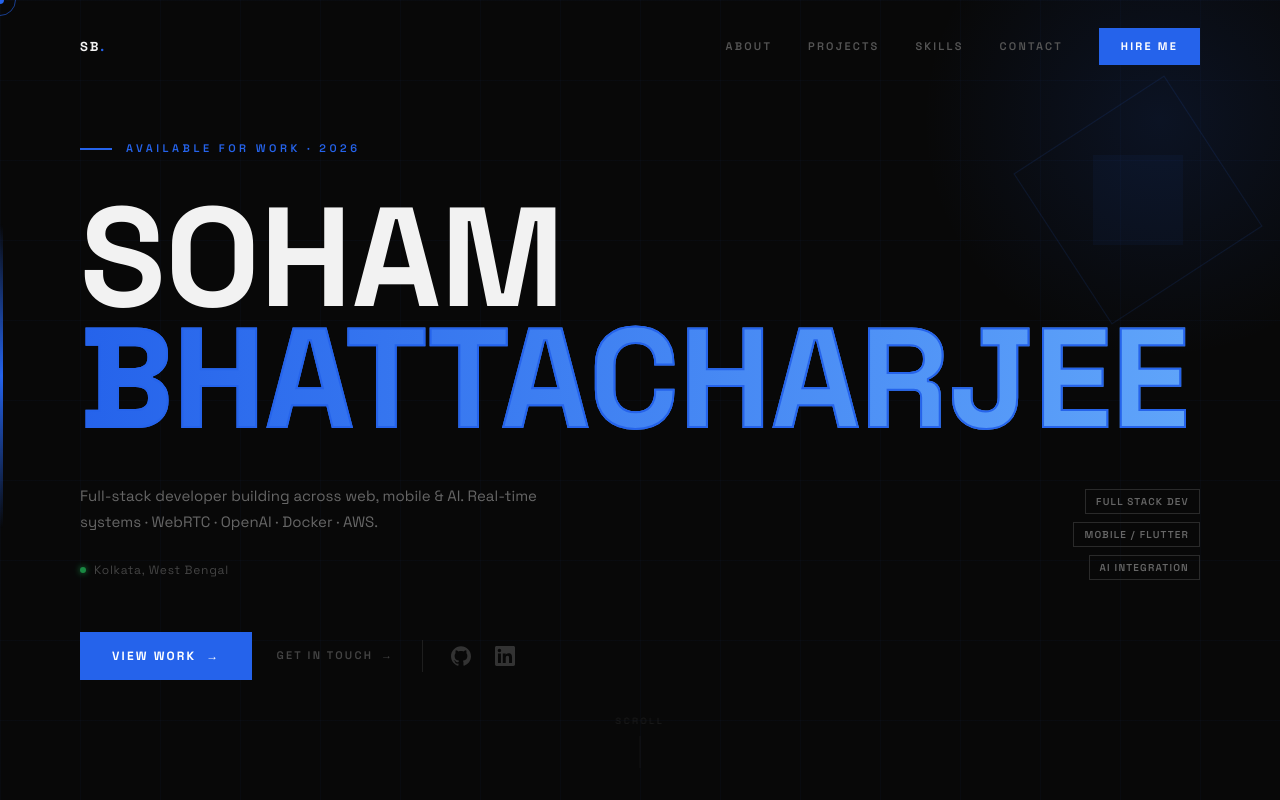
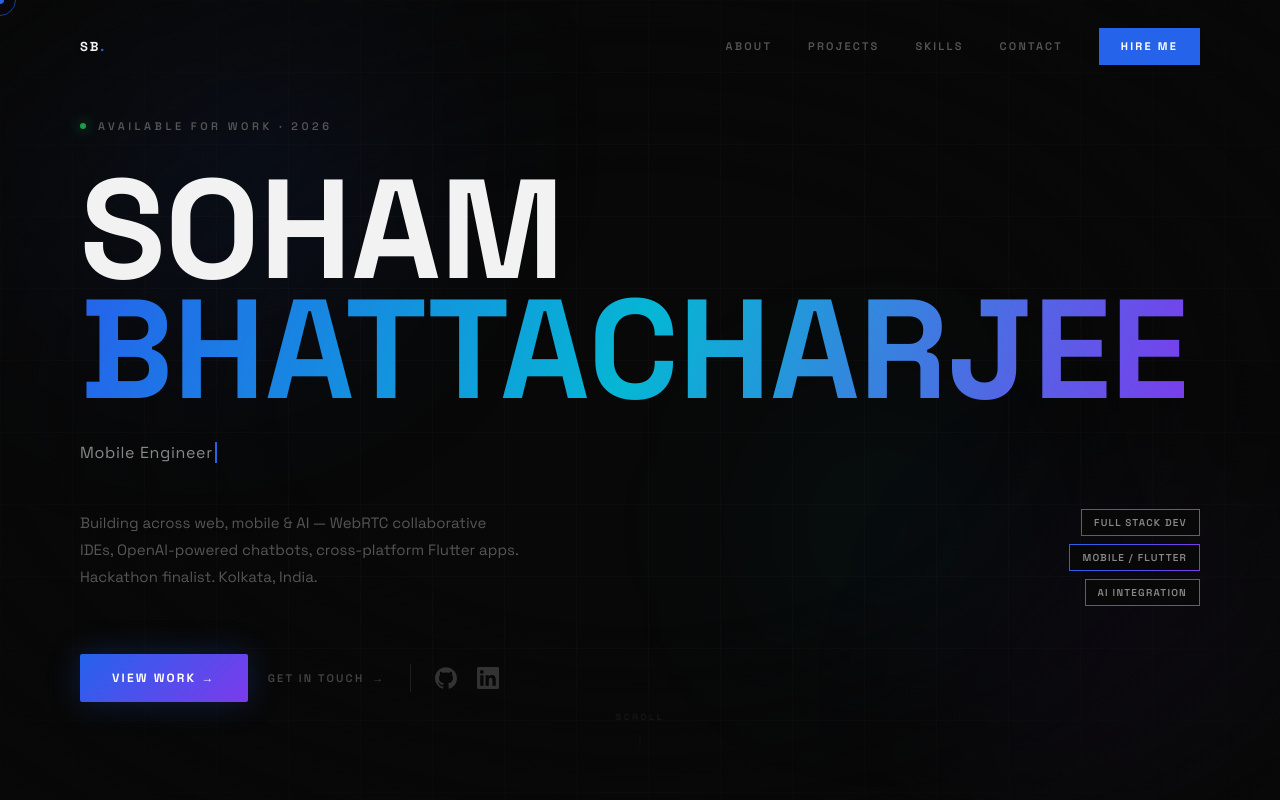
Before and after one commit to SohamBhattacharjee2003/Portfolio_Next, a Next.js app: page / in a window 1280 px wide. Shown: the top 800 px of the page. Built offline with nearby package versions, Linux system fonts and the light colour scheme.

Commit message:
Hero: animated orbs, gradient name, typewriter role, gradient CTA

```diff
--- a/components/Hero.tsx
+++ b/components/Hero.tsx
@@ -1,203 +1,177 @@
 "use client";
-import { useEffect, useRef } from "react";
+import { useEffect, useRef, useState } from "react";
 import { SiGithub, SiLinkedin } from "react-icons/si";
 
+const roles = ["Full-Stack Developer", "Mobile Engineer", "AI Builder", "Open Source Contributor"];
+
 export default function Hero() {
-  const headRef = useRef<HTMLDivElement>(null);
-  const subRef  = useRef<HTMLDivElement>(null);
-  const ctaRef  = useRef<HTMLDivElement>(null);
+  const [roleIdx, setRoleIdx]       = useState(0);
+  const [displayed, setDisplayed]   = useState("");
+  const [deleting, setDeleting]     = useState(false);
+  const containerRef                = useRef<HTMLElement>(null);
 
+  /* typewriter */
   useEffect(() => {
-    [headRef, subRef, ctaRef].forEach((r, i) => {
-      const el = r.current;
-      if (!el) return;
+    const word  = roles[roleIdx];
+    const speed = deleting ? 45 : 90;
+    const t = setTimeout(() => {
+      if (!deleting && displayed === word) {
+        setTimeout(() => setDeleting(true), 2000);
+        return;
+      }
+      if (deleting && displayed === "") {
+        setDeleting(false);
+        setRoleIdx(i => (i + 1) % roles.length);
+        return;
+      }
+      setDisplayed(deleting ? word.slice(0, displayed.length - 1) : word.slice(0, displayed.length + 1));
+    }, speed);
+    return () => clearTimeout(t);
+  }, [displayed, deleting, roleIdx]);
+
+  /* staggered entrance */
+  useEffect(() => {
+    const els = containerRef.current?.querySelectorAll<HTMLElement>("[data-anim]");
+    els?.forEach((el, i) => {
       el.style.opacity = "0";
-      el.style.transform = "translateY(36px)";
-      el.style.transition = `opacity 0.9s ease ${i * 0.18}s, transform 0.9s ease ${i * 0.18}s`;
-      setTimeout(() => { el.style.opacity = "1"; el.style.transform = "translateY(0)"; }, 60);
+      el.style.transform = "translateY(28px)";
+      el.style.transition = `opacity 0.85s ease ${i * 0.13}s, transform 0.85s ease ${i * 0.13}s`;
+      setTimeout(() => { el.style.opacity = "1"; el.style.transform = "translateY(0)"; }, 80);
     });
   }, []);
 
   return (
     <section
       id="hero"
-      style={{
-        minHeight: "100vh",
-        display: "flex",
-        alignItems: "center",
-        position: "relative",
-        overflow: "hidden",
-        paddingTop: 100,
-        paddingBottom: 80,
-      }}
+      ref={containerRef}
+      style={{ minHeight: "100vh", display: "flex", alignItems: "center", position: "relative", overflow: "hidden", paddingTop: 100, paddingBottom: 80 }}
     >
-      {/* Grid bg */}
+      {/* ── Animated orbs ── */}
+      <div className="orb orb-blue"  style={{ top: "-10%",  left: "-5%"  }} />
+      <div className="orb orb-purple" style={{ bottom: "-15%", right: "-8%" }} />
+      <div className="orb orb-cyan"  style={{ top: "50%",   right: "20%" }} />
+
+      {/* ── Grid overlay ── */}
       <div style={{
         position: "absolute", inset: 0, pointerEvents: "none",
-        backgroundImage:
-          "linear-gradient(rgba(37,99,235,0.03) 1px, transparent 1px), linear-gradient(90deg, rgba(37,99,235,0.03) 1px, transparent 1px)",
-        backgroundSize: "80px 80px",
+        backgroundImage: "linear-gradient(rgba(255,255,255,0.02) 1px, transparent 1px), linear-gradient(90deg, rgba(255,255,255,0.02) 1px, transparent 1px)",
+        backgroundSize: "72px 72px",
       }} />
 
-      {/* Blue glow top-right */}
+      {/* ── Vignette ── */}
       <div style={{
-        position: "absolute", top: -120, right: -120,
-        width: 480, height: 480,
-        background: "radial-gradient(circle, rgba(37,99,235,0.12) 0%, transparent 70%)",
-        pointerEvents: "none",
+        position: "absolute", inset: 0, pointerEvents: "none",
+        background: "radial-gradient(ellipse at center, transparent 40%, #080808 100%)",
       }} />
 
-      {/* Rotating border square */}
-      <div style={{
-        position: "absolute", top: 110, right: 52,
-        width: 180, height: 180,
-        border: "1px solid rgba(37,99,235,0.12)",
-        animation: "spin 40s linear infinite",
-        pointerEvents: "none",
-      }} />
-      <div style={{
-        position: "absolute", top: 155, right: 97,
-        width: 90, height: 90,
-        background: "rgba(37,99,235,0.05)",
-        pointerEvents: "none",
-      }} />
-
-      {/* Left accent */}
-      <div style={{
-        position: "absolute", left: 0, top: "28%",
-        width: 3, height: "38%",
-        background: "linear-gradient(to bottom, transparent, #2563eb, transparent)",
-      }} />
-
-      <div className="container">
+      <div className="container" style={{ position: "relative", zIndex: 1 }}>
 
         {/* Eyebrow */}
-        <div ref={headRef}>
-          <div style={{ display: "flex", alignItems: "center", gap: 14, marginBottom: 40 }}>
-            <div style={{ width: 32, height: 2, background: "#2563eb" }} />
-            <span style={{
-              fontSize: 11, fontWeight: 600, letterSpacing: "0.32em",
-              textTransform: "uppercase", color: "#2563eb",
-            }}>
+        <div data-anim style={{ display: "flex", alignItems: "center", gap: 12, marginBottom: 36 }}>
+          <div style={{ width: 6, height: 6, background: "#22c55e", borderRadius: "50%", boxShadow: "0 0 8px #22c55e", animation: "pulse-dot 2s ease infinite" }} />
+          <span style={{ fontSize: 11, fontWeight: 600, letterSpacing: "0.32em", textTransform: "uppercase", color: "#555" }}>
             Available for Work · 2026
           </span>
         </div>
 
-          {/* Name — two lines */}
-          <div style={{ lineHeight: 0.86, fontWeight: 800, letterSpacing: "-0.025em" }}>
-            <div style={{ fontSize: "clamp(64px, 11vw, 148px)", color: "#f2f2f2" }}>
+        {/* Name */}
+        <div data-anim style={{ lineHeight: 0.85, fontWeight: 900, letterSpacing: "-0.03em", marginBottom: 32 }}>
+          <div style={{ fontSize: "clamp(60px, 11vw, 152px)", color: "#f2f2f2" }}>
             SOHAM
           </div>
           <div style={{
-              fontSize: "clamp(64px, 11vw, 148px)",
-              color: "transparent",
-              WebkitTextStroke: "2px #2563eb",
-              /* fallback for browsers that don't support stroke well */
-              background: "linear-gradient(90deg, #2563eb, #60a5fa)",
+            fontSize: "clamp(60px, 11vw, 152px)",
+            background: "linear-gradient(110deg, #2563eb 0%, #06b6d4 50%, #7c3aed 100%)",
             WebkitBackgroundClip: "text",
             WebkitTextFillColor: "transparent",
+            backgroundClip: "text",
           }}>
             BHATTACHARJEE
           </div>
         </div>
+
+        {/* Typewriter role */}
+        <div data-anim style={{ marginBottom: 40, minHeight: 28 }}>
+          <span style={{ fontSize: 16, color: "#888", fontWeight: 400, letterSpacing: "0.04em" }}>
+            {displayed}
+            <span style={{ borderRight: "2px solid #2563eb", marginLeft: 2, animation: "blink 0.9s step-end infinite" }} />
+          </span>
         </div>
 
-        {/* Sub row */}
-        <div
-          ref={subRef}
-          style={{
-            marginTop: 44,
-            display: "flex",
-            alignItems: "flex-end",
-            justifyContent: "space-between",
-            flexWrap: "wrap",
-            gap: 24,
-          }}
-        >
-          <div style={{ maxWidth: 460 }}>
-            <p style={{ fontSize: 15, color: "#666", lineHeight: 1.75, marginBottom: 20 }}>
-              Full-stack developer building across web, mobile &amp; AI.
-              Real-time systems · WebRTC · OpenAI · Docker · AWS.
+        {/* Description + tags */}
+        <div data-anim style={{ display: "flex", alignItems: "flex-start", justifyContent: "space-between", flexWrap: "wrap", gap: 24, marginBottom: 48 }}>
+          <p style={{ fontSize: 15, color: "#555", lineHeight: 1.8, maxWidth: 440 }}>
+            Building across web, mobile &amp; AI — WebRTC collaborative IDEs, OpenAI-powered chatbots, cross-platform Flutter apps. Hackathon finalist. Kolkata, India.
           </p>
-            {/* Location pill */}
-            <div style={{ display: "inline-flex", alignItems: "center", gap: 8 }}>
-              <span style={{
-                width: 6, height: 6, background: "#22c55e",
-                borderRadius: "50%", boxShadow: "0 0 6px #22c55e",
-                animation: "pulse 2s ease infinite",
-              }} />
-              <span style={{ fontSize: 12, color: "#444", letterSpacing: "0.06em" }}>
-                Kolkata, West Bengal
-              </span>
-            </div>
-          </div>
-
-          {/* Role tags */}
           <div style={{ display: "flex", flexDirection: "column", alignItems: "flex-end", gap: 8 }}>
             {["Full Stack Dev", "Mobile / Flutter", "AI Integration"].map((t) => (
-              <span key={t} className="tag">{t}</span>
+              <span key={t} style={{
+                fontSize: 10, fontWeight: 600, letterSpacing: "0.12em", textTransform: "uppercase",
+                padding: "5px 12px",
+                border: "1px solid transparent",
+                background: "linear-gradient(#080808,#080808) padding-box, linear-gradient(90deg,#2563eb,#7c3aed) border-box",
+                color: "#888",
+              }}>
+                {t}
+              </span>
             ))}
           </div>
         </div>
 
-        {/* CTAs + socials */}
-        <div ref={ctaRef} style={{ marginTop: 52, display: "flex", alignItems: "center", gap: 24, flexWrap: "wrap" }}>
+        {/* CTAs */}
+        <div data-anim style={{ display: "flex", alignItems: "center", gap: 20, flexWrap: "wrap" }}>
           <a
             href="#projects"
             style={{
               display: "inline-flex", alignItems: "center", gap: 10,
-              background: "#2563eb", color: "#fff",
-              fontSize: 12, fontWeight: 700, letterSpacing: "0.18em", textTransform: "uppercase",
-              padding: "15px 32px", textDecoration: "none",
-              transition: "background 0.2s, gap 0.2s",
+              background: "linear-gradient(135deg, #2563eb, #7c3aed)",
+              color: "#fff", fontSize: 12, fontWeight: 700, letterSpacing: "0.18em",
+              textTransform: "uppercase", padding: "15px 32px", textDecoration: "none",
+              transition: "opacity 0.2s, transform 0.2s", borderRadius: 2,
+              boxShadow: "0 0 32px rgba(37,99,235,0.25)",
             }}
-            onMouseEnter={(e) => { e.currentTarget.style.background = "#1d4ed8"; }}
-            onMouseLeave={(e) => { e.currentTarget.style.background = "#2563eb"; }}
+            onMouseEnter={e => { (e.currentTarget as HTMLElement).style.opacity = "0.85"; (e.currentTarget as HTMLElement).style.transform = "translateY(-2px)"; }}
+            onMouseLeave={e => { (e.currentTarget as HTMLElement).style.opacity = "1"; (e.currentTarget as HTMLElement).style.transform = "translateY(0)"; }}
           >
-            View Work <span>→</span>
+            View Work →
           </a>
 
           <a href="#contact" className="arrow-link">
             Get in touch <span>→</span>
           </a>
 
-          {/* Divider */}
-          <div style={{ width: 1, height: 32, background: "#1e1e1e", margin: "0 4px" }} />
+          <div style={{ width: 1, height: 28, background: "#1e1e1e", margin: "0 4px" }} />
 
-          {/* Social icons */}
-          <a
-            href="https://github.com/SohamBhattacharjee2003"
-            target="_blank" rel="noreferrer"
-            style={{ color: "#333", transition: "color 0.2s", display: "flex" }}
-            onMouseEnter={e => (e.currentTarget.style.color = "#f2f2f2")}
-            onMouseLeave={e => (e.currentTarget.style.color = "#333")}
-          >
-            <SiGithub size={20} />
+          <a href="https://github.com/SohamBhattacharjee2003" target="_blank" rel="noreferrer"
+            style={{ color: "#333", display: "flex", transition: "color 0.2s, transform 0.2s" }}
+            onMouseEnter={e => { (e.currentTarget as HTMLElement).style.color = "#f2f2f2"; (e.currentTarget as HTMLElement).style.transform = "translateY(-2px)"; }}
+            onMouseLeave={e => { (e.currentTarget as HTMLElement).style.color = "#333"; (e.currentTarget as HTMLElement).style.transform = "translateY(0)"; }}>
+            <SiGithub size={22} />
           </a>
-          <a
-            href="https://linkedin.com/in/sohambhattacharjee84"
-            target="_blank" rel="noreferrer"
-            style={{ color: "#333", transition: "color 0.2s", display: "flex" }}
-            onMouseEnter={e => (e.currentTarget.style.color = "#2563eb")}
-            onMouseLeave={e => (e.currentTarget.style.color = "#333")}
-          >
-            <SiLinkedin size={20} />
+          <a href="https://linkedin.com/in/sohambhattacharjee84" target="_blank" rel="noreferrer"
+            style={{ color: "#333", display: "flex", transition: "color 0.2s, transform 0.2s" }}
+            onMouseEnter={e => { (e.currentTarget as HTMLElement).style.color = "#2563eb"; (e.currentTarget as HTMLElement).style.transform = "translateY(-2px)"; }}
+            onMouseLeave={e => { (e.currentTarget as HTMLElement).style.color = "#333"; (e.currentTarget as HTMLElement).style.transform = "translateY(0)"; }}>
+            <SiLinkedin size={22} />
           </a>
         </div>
       </div>
 
       {/* Scroll hint */}
-      <div style={{
-        position: "absolute", bottom: 32, left: "50%", transform: "translateX(-50%)",
-        display: "flex", flexDirection: "column", alignItems: "center", gap: 8, opacity: 0.3,
-      }}>
-        <span style={{ fontSize: 9, letterSpacing: "0.3em", textTransform: "uppercase", color: "#555" }}>Scroll</span>
-        <div style={{ width: 1, height: 32, background: "#444", animation: "pulse 2s ease infinite" }} />
+      <div style={{ position: "absolute", bottom: 32, left: "50%", transform: "translateX(-50%)", display: "flex", flexDirection: "column", alignItems: "center", gap: 8, opacity: 0.25 }}>
+        <span style={{ fontSize: 9, letterSpacing: "0.3em", textTransform: "uppercase", color: "#666" }}>Scroll</span>
+        <div style={{ width: 1, height: 36, background: "linear-gradient(to bottom, #2563eb, transparent)", animation: "scroll-line 2s ease infinite" }} />
       </div>
 
       <style>{`
-        @keyframes spin  { to { transform: rotate(360deg); } }
-        @keyframes pulse { 0%,100% { opacity:0.3; } 50% { opacity:1; } }
+        .orb { position:absolute; border-radius:50%; filter:blur(100px); pointer-events:none; animation:float 12s ease-in-out infinite; }
+        .orb-blue   { width:520px; height:520px; background:radial-gradient(circle,rgba(37,99,235,0.18) 0%,transparent 70%); animation-delay:0s; }
+        .orb-purple { width:440px; height:440px; background:radial-gradient(circle,rgba(124,58,237,0.15) 0%,transparent 70%); animation-delay:-4s; }
+        .orb-cyan   { width:280px; height:280px; background:radial-gradient(circle,rgba(6,182,212,0.12) 0%,transparent 70%); animation-delay:-8s; }
+        @keyframes float { 0%,100%{transform:translateY(0) scale(1);} 50%{transform:translateY(-40px) scale(1.05);} }
+        @keyframes pulse-dot { 0%,100%{opacity:1;box-shadow:0 0 8px #22c55e;} 50%{opacity:0.6;box-shadow:0 0 16px #22c55e;} }
+        @keyframes blink { 0%,100%{opacity:1;} 50%{opacity:0;} }
+        @keyframes scroll-line { 0%{opacity:0;transform:scaleY(0);transform-origin:top;} 50%{opacity:1;transform:scaleY(1);} 100%{opacity:0;transform:scaleY(1);transform-origin:bottom;} }
       `}</style>
     </section>
   );
```
Lines whose indentation alone changed are shown as unchanged.
